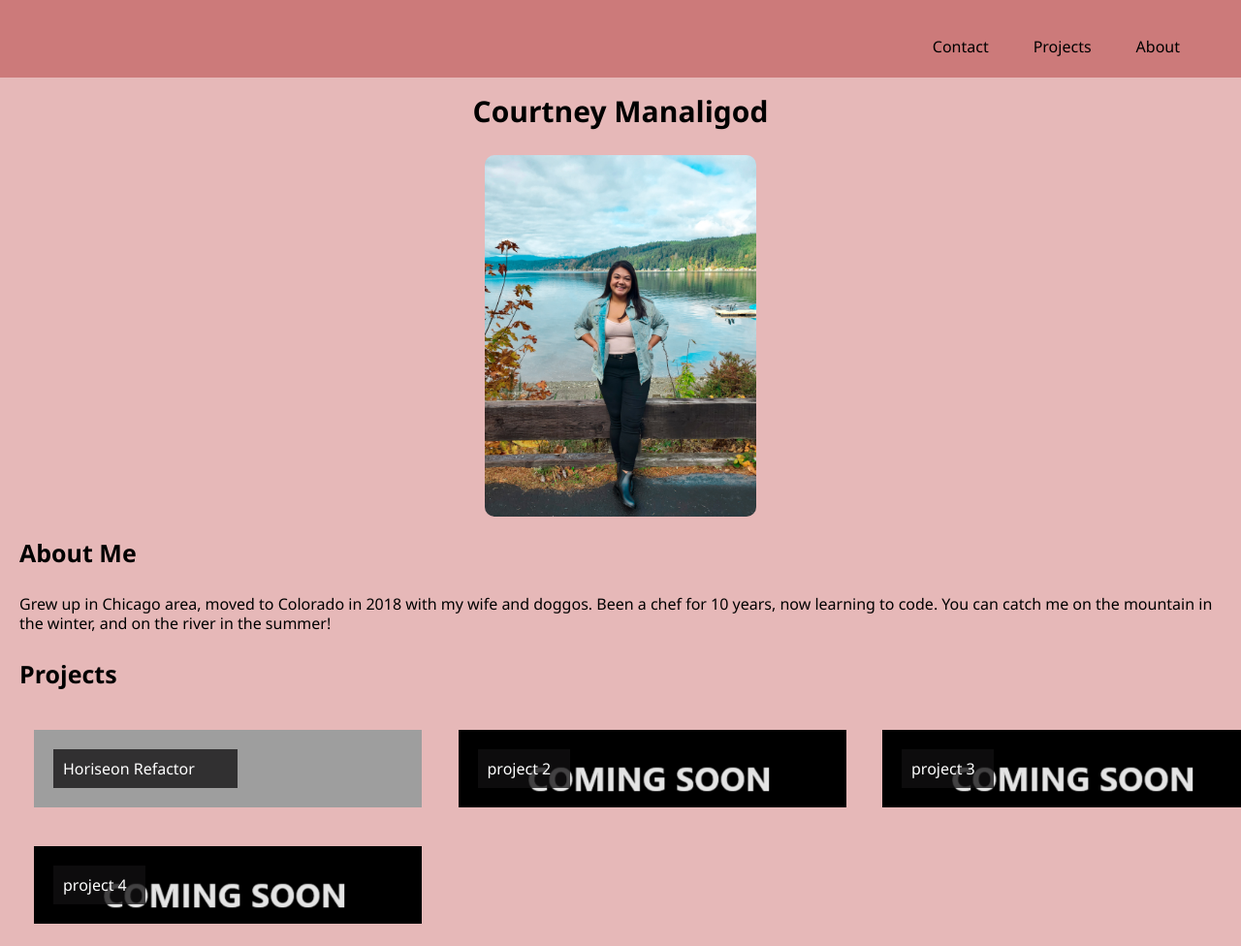
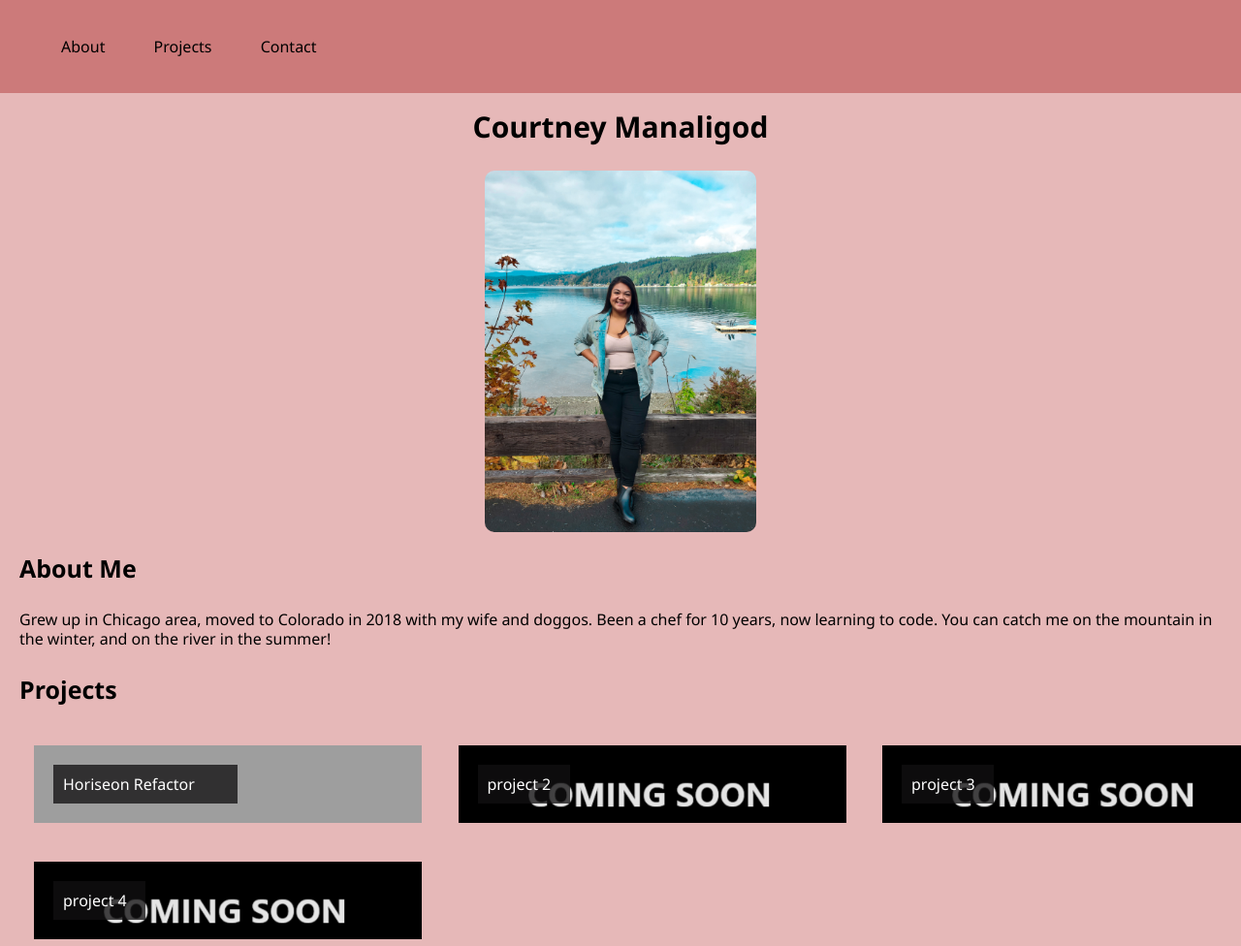
Before and after one commit to cnm724/personal-portfolio, a plain HTML site: page index.html in a window 1280 px wide. Shown: the top 976 px of the page at 97% size. Drawn offline with Linux system fonts and the light colour scheme; grey boxes are pictures that could not be loaded.

Commit message:
changed navbar links in css to left side of screen

```diff
--- a/assets/css/style.css
+++ b/assets/css/style.css
@@ -27,13 +27,11 @@ header nav ul {
 
 header nav ul li {
     display: inline;
-    float: right;
 }
 
 header nav ul a {
     padding: 15px;
     margin: 8px;
-    justify-content: space-between;
     text-decoration: none;
     color: black;
 }
```
